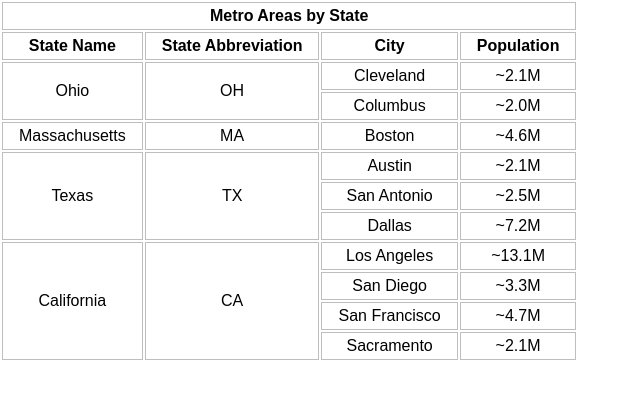
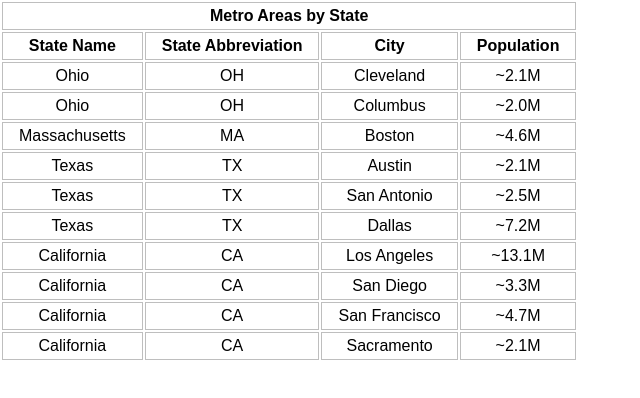
Before and after one commit to billfienberg/blog-tables-in-react, a React (Create React App) app: page / in a window 1280 px wide. Shown: the top 398 px of the page, without its empty margins (0-640 px from the left). Built offline with nearby package versions, Linux system fonts and the light colour scheme.

Commit message:
Add working code

```diff
--- a/src/App.js
+++ b/src/App.js
@@ -1,27 +1,25 @@
-import React from 'react';
-import './App.css';
+import React from "react";
+import "./App.css";
 
 const App = ({ states = {} }) => {
   const stateValues = Object.values(states);
   const tbodies = stateValues.map((state, index) => {
     const cityValues = Object.values(state.cities);
     const cityRows = cityValues.map((city, i) => {
-      const stateName =
-        i === 0 ? <td rowSpan={cityValues.length + 1}>{state.name}</td> : null;
-      const stateAbbreviation =
-        i === 0 ? (
-          <td rowSpan={cityValues.length + 1}>{state.abbreviation}</td>
-        ) : null;
       return (
         <tr key={i}>
-          {stateName}
-          {stateAbbreviation}
+          <td className="stateName">{state.name}</td>
+          <td className="stateAbbreviation">{state.abbreviation}</td>
           <td>{city.name}</td>
           <td>{city.metroPopulation}</td>
         </tr>
       );
     });
-    return <tbody key={index} className={state.name}>{cityRows}</tbody>;
+    return (
+      <tbody key={index} className={state.name}>
+        {cityRows}
+      </tbody>
+    );
   });
   return (
     <div>
```
